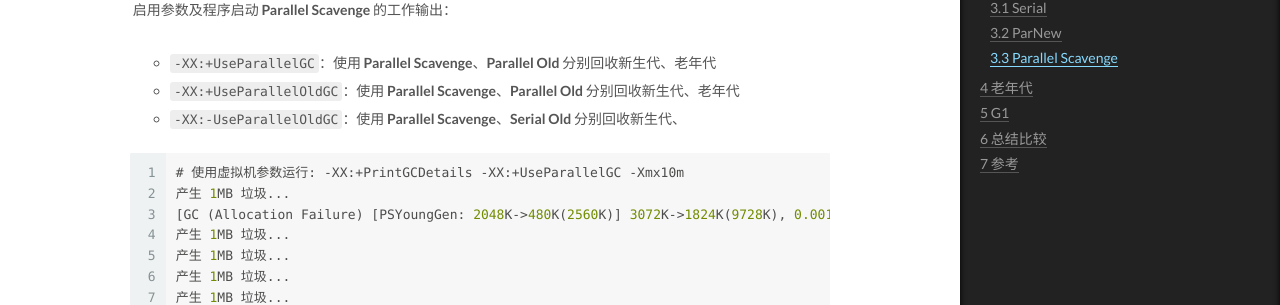
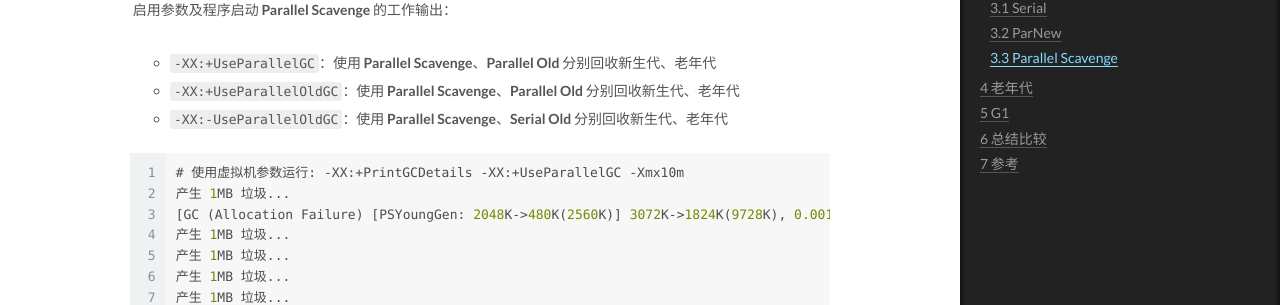
Before and after one commit to guolanren/guolanren.github.io, a Jekyll site: the page built from _posts/2020-02-19-JVM-垃圾收集器 .md, in a window 1280 px wide and 900 px high, scrolled down 2843 px. Shown: the part 150-455 px from the top of the window. Built offline with Jekyll 4.4.1, drawn with Linux system fonts in a browser that asks for light colours; comment, search, counter and statistics services are not loaded.

Commit message:
update post JVM-垃圾收集器 "内容修改"

````diff
--- a/_posts/2020-02-19-JVM-垃圾收集器 .md
+++ b/_posts/2020-02-19-JVM-垃圾收集器 .md
@@ -121,7 +121,7 @@ public class MajorGC {
 
 - `-XX:+UseParallelGC`：使用 **Parallel Scavenge**、**Parallel Old** 分别回收新生代、老年代
 - `-XX:+UseParallelOldGC`：使用 **Parallel Scavenge**、**Parallel Old** 分别回收新生代、老年代
-- `-XX:-UseParallelOldGC`：使用 **Parallel Scavenge**、**Serial Old** 分别回收新生代、
+- `-XX:-UseParallelOldGC`：使用 **Parallel Scavenge**、**Serial Old** 分别回收新生代、老年代
 
 ```verilog
 # 使用虚拟机参数运行: -XX:+PrintGCDetails -XX:+UseParallelGC -Xmx10m
````
